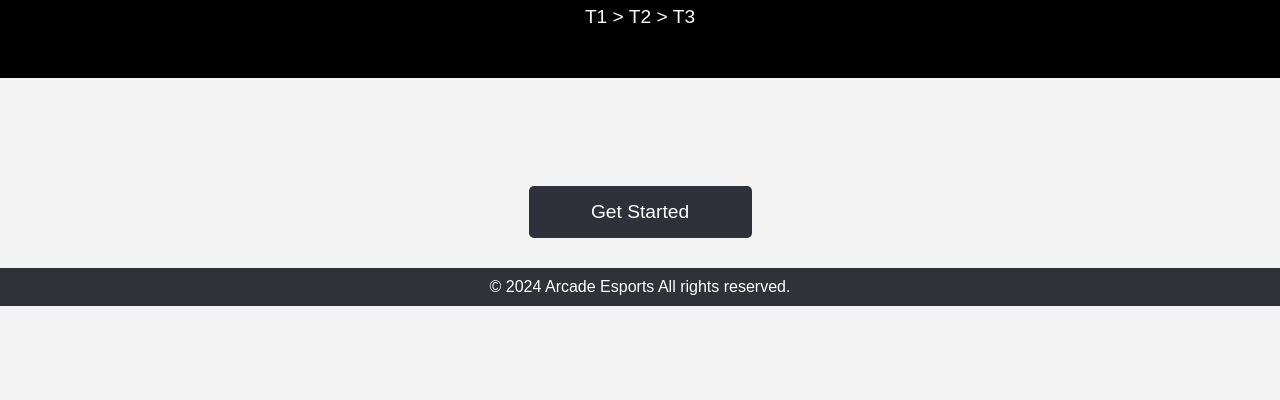
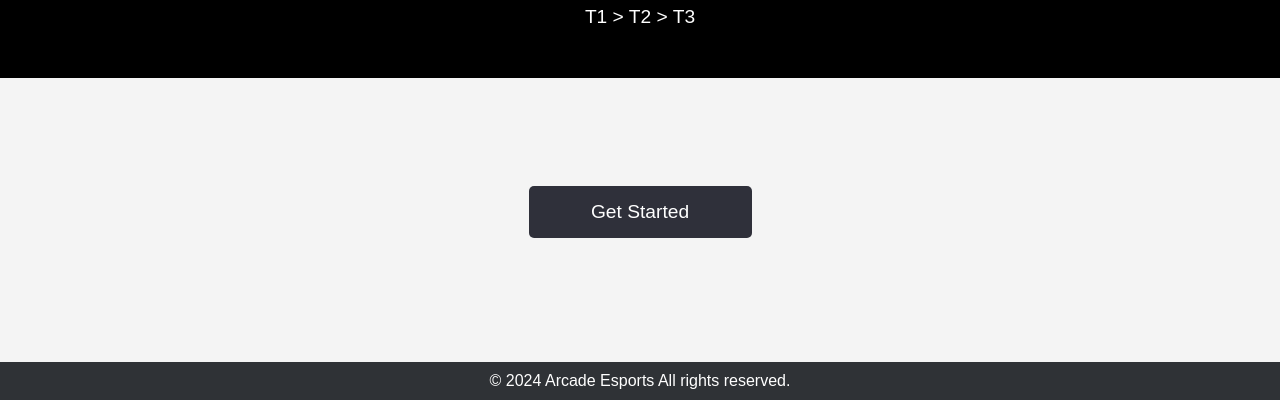
Before and after one commit to satyamra1/AracdeEsports, a plain HTML site: page index.html in a window 1280 px wide. Shown: the part 400-800 px from the top of the page. Drawn offline with nearby package versions, Linux system fonts and the light colour scheme; files whose address does not match are found by name.

Commit message:
Update index.html

```diff
--- a/index.html
+++ b/index.html
@@ -113,7 +113,9 @@
             color: #fff;
             padding: 10px;
             text-align: center;
-           margin-top: -10px;  /* Push the footer to the bottom */
+           display: flex;
+            flex-direction:column;
+            margin-top: auto;
         }
         .preloader{
             width: 100%;
```
